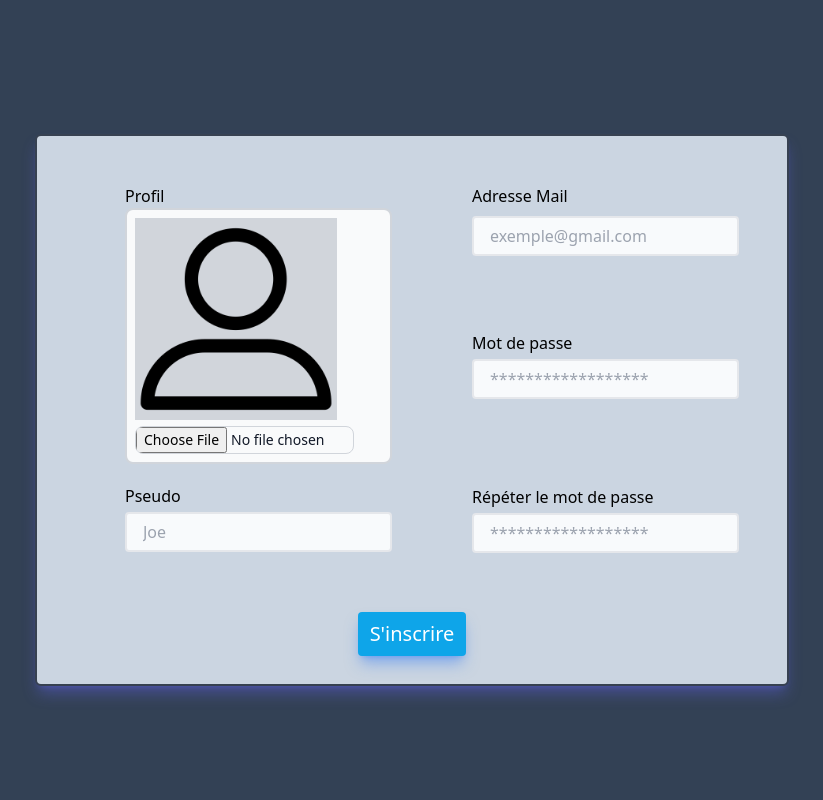
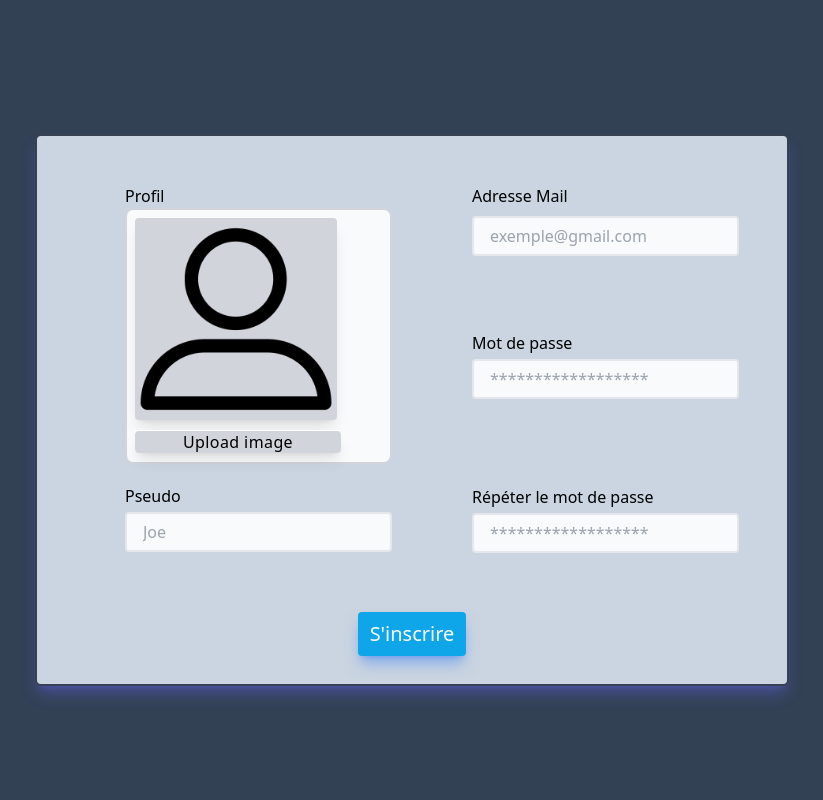
Before and after one commit to Yaeshin/getflixProject, a PHP site: page /profil_user.php in a window 1280 px wide. Shown: the whole page, without its empty margins (228-1051 px from the left). Run offline with PHP 8.4, Linux system fonts and the light colour scheme; some libraries are stand-ins or nearby versions.

Commit message:
ajout du button upload image à la page profil user

```diff
--- a/pages/profil_user.php
+++ b/pages/profil_user.php
@@ -4,7 +4,7 @@
 <head>
     <meta charset="UTF-8">
     <meta name="viewport" content="width=device-width, initial-scale=1.0">
-    <title>Profil</title>
+    <title>Profil User</title>
     <script src="https://cdn.tailwindcss.com"></script>
 </head>
 <body>
@@ -14,33 +14,29 @@
                         <div class="row-span-3 mx-10 ">
                             <p>Profil</p>
                             <div class="flex items-center justify-center w-full">
-                            <div class="flex  flex-col items-center justify-center pt-5 pb-6 flex flex-col w-full h-64 border-2 border-gray-300 rounded-lg cursor-pointer bg-gray-50 relative">
-                                <div>
-                                <img class="object-cover h-4/5 w-auto bg-gray-300 absolute top-2 left-2 right-2 " src="./../img/profile.png">
-                                </div>
-                                       <div class="">
-                                       <input class="block w-5/6 text-sm text-gray-900 border border-gray-300 rounded-lg cursor-pointer bg-gray-50 dark:text-gray-400 focus:outline-none dark:bg-gray-700 dark:border-gray-600 dark:placeholder-gray-400 absolute left-2 right-2 bottom-2 " id="file_input" type="file">
-                                       </div>
-                                    <!-- <input id="dropzone-file" type="file" class="hidden" placeholder="upload img"/> -->
+                            <div class="  flex-col  pt-5 pb-6 flex flex-col w-full h-64 border-2 border-gray-300 rounded-lg cursor-pointer bg-gray-50 relative">
+                                <div class="grid grid-rows-6">
+                                    <div class="row-span-5">
+                                    <img class="object-cover h-4/5 w-auto bg-gray-300 absolute top-2 left-2 right-2 rounded shadow-lg " src="./../img/profile.png">
+                                    </div>
+
+
+                                       <div class=" block row-span-1 row-start-6">
+
+                                        <label for="file-upload" class="absolute h-2 w-auto bottom-4  left-2 my-2   cursor-pointer bg-white font-medium text-black-600 focus-within:outline-none focus-within:ring-offset-2 focus-within:ring-indigo-500 ">
+                      <span class="bg-gray-300 rounded tracking-wide px-12 shadow-lg hover:bg-gray-500 hover:text-white">Upload  image</span>
+                      <input id="file-upload" name="file-upload" type="file" class="sr-only">
+                    </label>
+
+                                                                                    </div>
+                                                                    </div>
 
                                     </div>
-                                    <!-- <div class="mb-4">
-                                        <img
-                                            src="https://tecdn.b-cdn.net/img/new/standard/city/047.jpg"
-                                            class="h-auto max-w-full rounded-lg"
-                                            alt="" />
-                                    </div> -->
-                                <!-- <label for="dropzone-file" class="flex flex-col items-center justify-center  rounded-lg cursor-pointer bg-gray-50 dark:hover:bg-bray-800 dark:bg-gray-700 hover:bg-gray-100 dark:border-gray-600 dark:hover:border-gray-500 dark:hover:bg-gray-600"> -->
 
-                                    <div class="flex flex-col items-center justify-center pt-5 pb-6">
-
-                                    </div>
-                                    <input id="dropzone-file" type="file" class="hidden" />
-                                </label>
                             </div>
                             <div class="block  mt-5 gap">
                                 <label class="block text-black mb-1 " for="pseudo_inscription">Pseudo</label>
-                                <input type="text" class="peer bg-slate-50 peer shrink appearance-none border-2 border-gray-200 rounded w-full py-2 px-4 text-gray-700 leading-tight focus:outline-none focus:bg-white  focus:border-sky-500" id="inline-password" placeholder= "Joe" id="pseudo_inscription" name="pseudo_inscription"/>
+                                <input type="text" class="peer bg-slate-50 peer  appearance-none border-2 border-gray-200 rounded w-full py-2 px-4 text-gray-700 leading-tight focus:outline-none focus:bg-white  focus:border-sky-500" id="inline-password" placeholder= "Joe" id="pseudo_inscription" name="pseudo_inscription"/>
                             </div>
                         </div>
                         <div class="row-span-4 col-span-2 grid grid-cols-1 gap-2">
@@ -70,7 +66,5 @@
             </div>
         </div>
 
-
-
 </body>
 </html>
```
